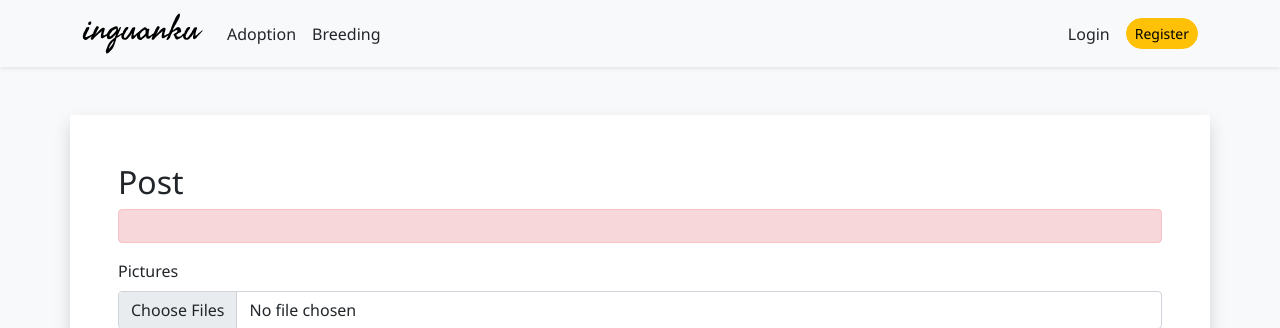
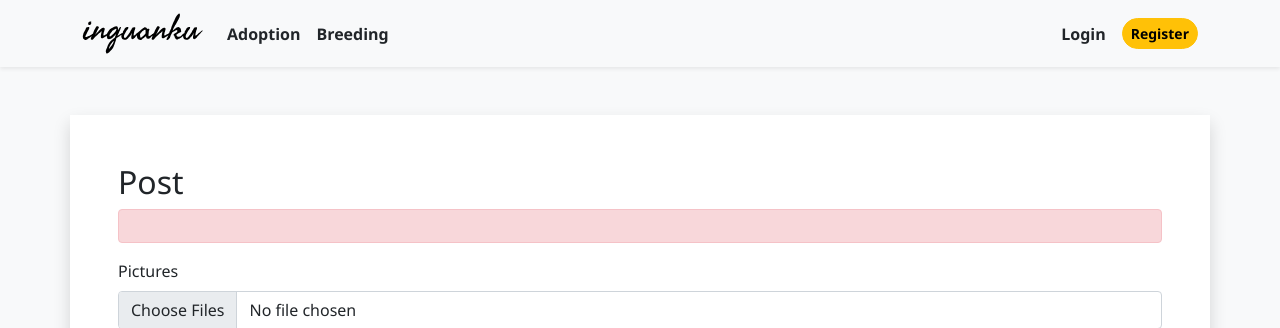
Before and after one commit to inguanku/inguanku, a CodeIgniter 4 app: template app/Views/post/add.php in a window 1280 px wide. Shown: the top 328 px of the page. Run offline with PHP 8.4 and a stand-in for CodeIgniter, Linux system fonts and the light colour scheme; the template is opened without the code that fills it, so the values that code supplies are empty; some libraries are stand-ins or nearby versions.

Commit message:
added class fw-bold and added href

```diff
--- a/app/Views/post/template.php
+++ b/app/Views/post/template.php
@@ -22,18 +22,18 @@
                     <div class="collapse navbar-collapse" id="navbarNav">
                         <ul class="navbar-nav me-auto">
                             <li class="nav-item">
-                                <a class="nav-link text-dark" href="/post/adopt">Adoption</a>
+                                <a class="nav-link text-dark fw-bold" href="/post/adopt">Adoption</a>
                             </li>
                             <li class="nav-item">
-                                <a class="nav-link text-dark" href="/post/breed">Breeding</a>
+                                <a class="nav-link text-dark fw-bold" href="/post/breed">Breeding</a>
                             </li>
                         </ul>
                         <?php if ($name) : ?>
-                            <?php echo '<a href="/user/profile" class="link-dark me-3">Hello, ' . $name . '</a>' ?>
-                            <a href="/user/logout" class="btn btn-sm btn-warning rounded-pill me-3">Logout</a>
+                            <?php echo '<a href="/user/profile" class="link-dark me-3 fw-bold">Hello, ' . $name . '</a>' ?>
+                            <a href="/user/logout" class="btn btn-sm btn-warning rounded-pill me-3 fw-bold">Logout</a>
                         <?php else : ?>
-                            <a href="/login" class="link-dark me-3">Login</a>
-                            <a href="/register" class="btn btn-warning rounded-pill btn-sm button">Register</a>
+                            <a href="/login" class="link-dark me-3 fw-bold">Login</a>
+                            <a href="/register" class="btn btn-warning rounded-pill btn-sm button fw-bold">Register</a>
                         <?php endif; ?>
                     </div>
                 </div>
@@ -57,10 +57,10 @@
                 <div class="col-sm-3">
                     <h6 class="font-weight-semibold">Quick Link</h6>
                     <ul class="accent-text-color font-size-14 pt-3 list-unstyled">
-                        <li><a href="#" class="accent-text-color text-decoration-none text-white">Home</a></li>
-                        <li><a href="#" class="accent-text-color text-decoration-none text-white">Adoption</a></li>
-                        <li><a href="#" class="accent-text-color text-decoration-none text-white">Breeding</a></li>
-                        <li><a href="#" class="accent-text-color text-decoration-none text-white">Login</a></li>
+                        <li><a href="/" class="accent-text-color text-decoration-none text-white">Home</a></li>
+                        <li><a href="/post/adopt" class="accent-text-color text-decoration-none text-white">Adoption</a></li>
+                        <li><a href="/post/breed" class="accent-text-color text-decoration-none text-white">Breeding</a></li>
+                        <li><a href="/login" class="accent-text-color text-decoration-none text-white">Login</a></li>
                     </ul>
                 </div>
             </div>
```
